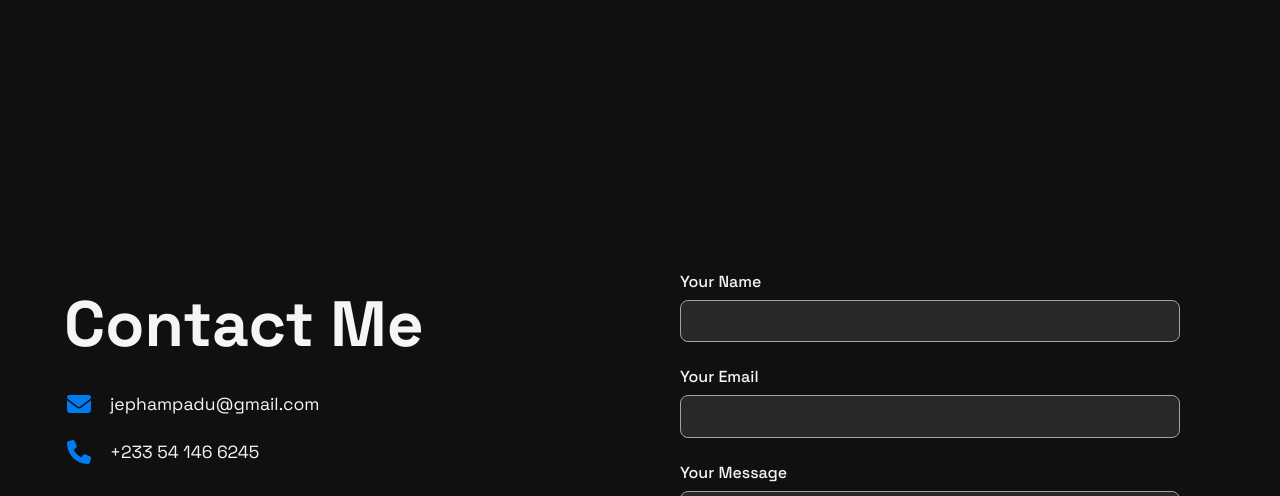
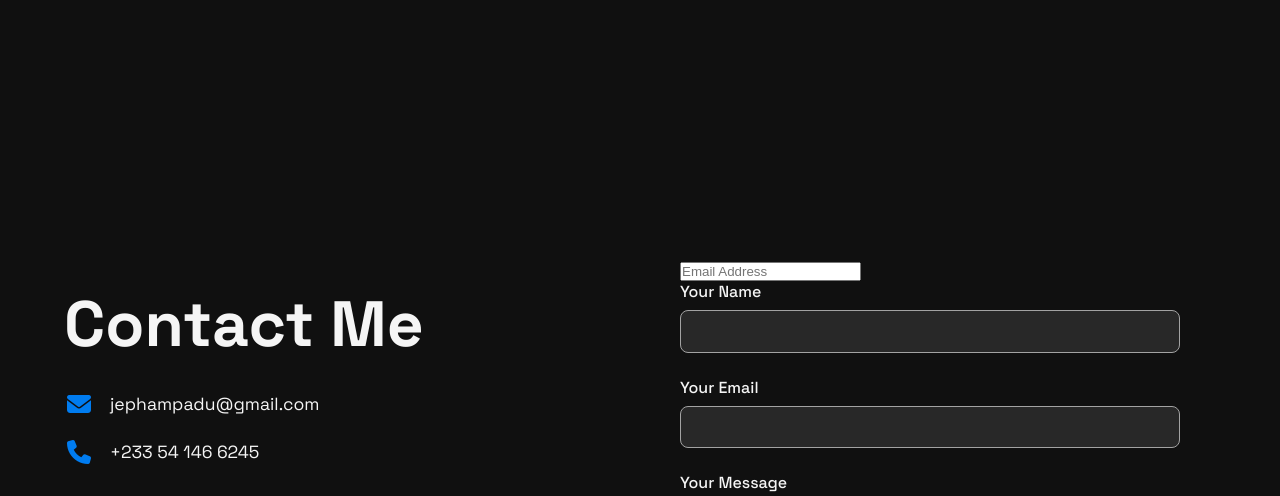
Before and after one commit to 1efferson/Portfolio_Website, a plain HTML site: page index.html in a window 1280 px wide. Shown: the part 3950-4446 px from the top of the page. Drawn offline with nearby package versions, Linux system fonts and the light colour scheme; no server answers; a web font is replaced by a local one.

```diff
--- a/index.html
+++ b/index.html
@@ -283,6 +283,7 @@
           <form action="https://formsubmit.co/b0c1cd98570837a0eb5129b2048fde4c" method="POST">
             <input type="hidden" name="_next" value="https://yourdomain.co/thanks.html">
             <input type="hidden" name="_autoresponse" value="Thank you for the message">
+            <input type="email" name="email" placeholder="Email Address">
             <div class="form-group">
               <label for="name">Your Name</label>
               <input type="text" id="name" name="name" required />
```
